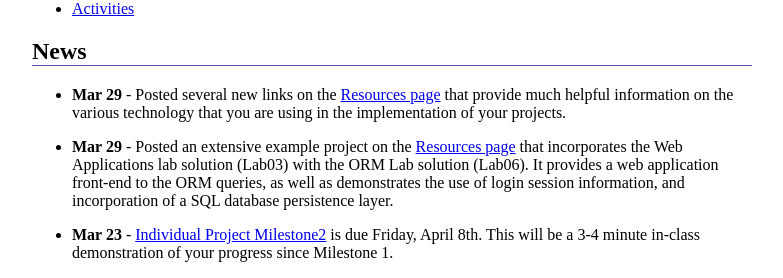
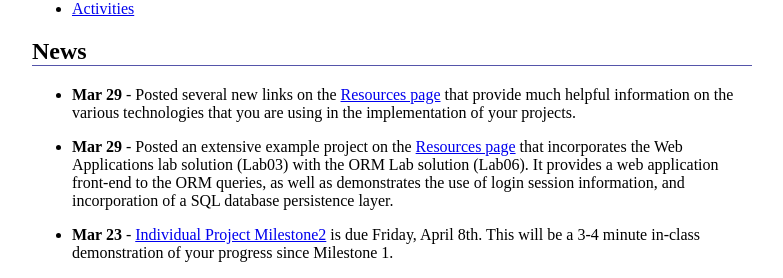
Before and after one commit to ycpcs/cs320-spring2016, a Jekyll site: the page built from index.md, in a window 1280 px wide. Shown: the part 329-607 px from the top of the page, without its empty margins (248-1031 px from the left). Built offline with Jekyll 4.4.1, drawn with Linux system fonts in a browser that asks for light colours.

Commit message:
updated News

```diff
--- a/index.md
+++ b/index.md
@@ -28,7 +28,7 @@ All information about the course will be posted here.
 * **Apr 22** - [Assignment 8](assign/assign08.html) describes the deliverables for the team project.
 * **Apr 4** - Exam 2 will take place in class on Monday, April 18th.  It will be open book, but closed notes.  A practice exam is available on the [Practice Exams](practice/index.html) page.
 ­-->
-* **Mar 29** - Posted several new links on the [Resources page](./resources) that provide much helpful information on the various technology that you are using in the implementation of your projects.
+* **Mar 29** - Posted several new links on the [Resources page](./resources) that provide much helpful information on the various technologies that you are using in the implementation of your projects.
 
 * **Mar 29** - Posted an extensive example project on the [Resources page](./resources) that incorporates the Web Applications lab solution (Lab03) with the ORM Lab solution (Lab06).  It provides a web application front-end to the ORM queries, as well as demonstrates the use of login session information, and incorporation of a SQL database persistence layer.
 
```
